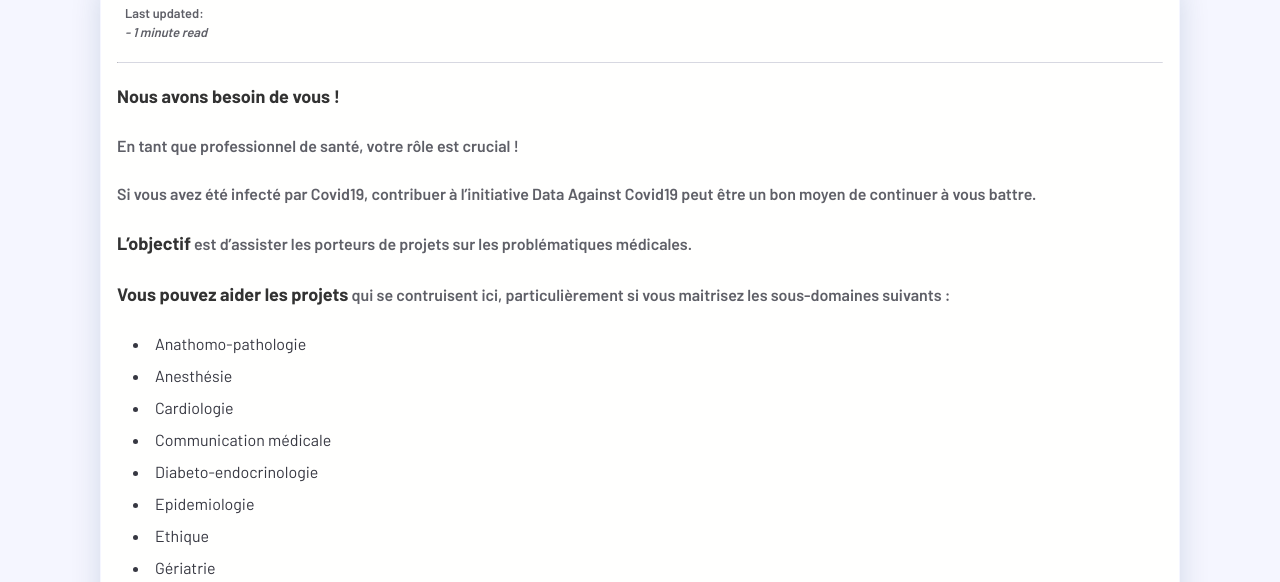
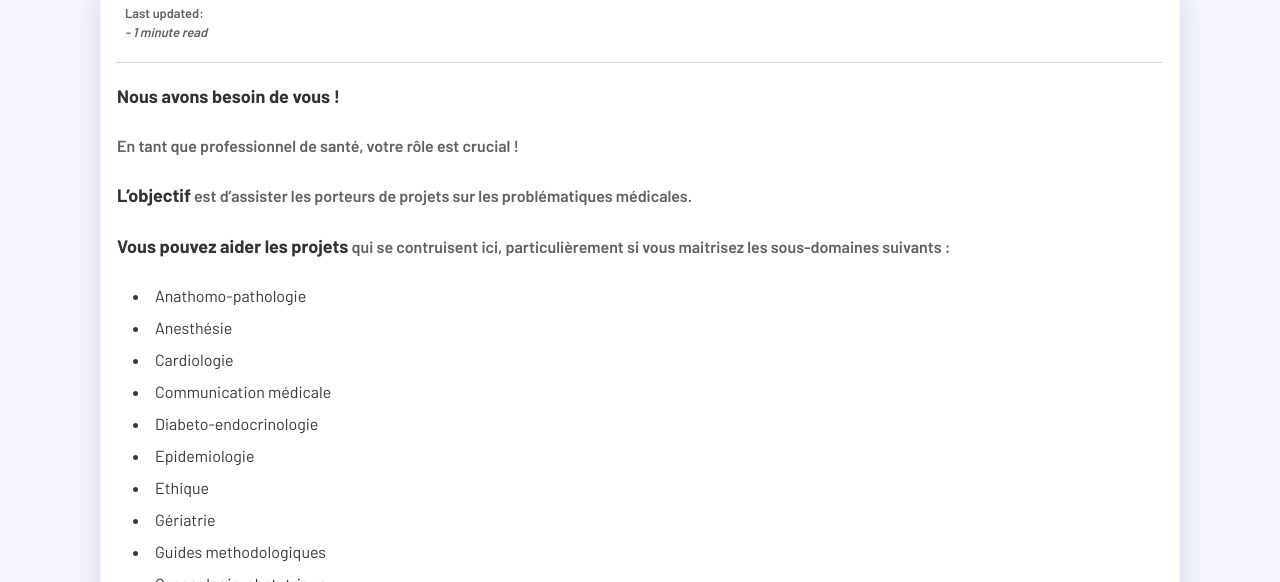
Before and after one commit to opencovid19-fr/opencovid19-fr.github.io, a Jekyll site: the page built from _posts/Comment contribuer/2020-04-02-je-suis-professionnel-sante.md, in a window 1280 px wide and 900 px high, cut to the strip 318-900 px from the top of the window. Built offline with Jekyll 4.4.1, drawn with Linux system fonts in a browser that asks for light colours; nearby versions of some CDN libraries; comment, search, counter and statistics services are not loaded.

Commit message:
remove 'Si vous avez été infecté...' (not in pad)

```diff
--- a/_posts/Comment contribuer/2020-04-02-je-suis-professionnel-sante.md
+++ b/_posts/Comment contribuer/2020-04-02-je-suis-professionnel-sante.md
@@ -12,8 +12,6 @@
 **Nous avons besoin de vous !**
 
 En tant que professionnel de santé, votre rôle est crucial !
-
-Si vous avez été infecté par Covid19, contribuer à l'initiative Data Against Covid19 peut être un bon moyen de continuer à vous battre.
 
 **L’objectif** est d’assister les porteurs de projets sur les problématiques médicales.
 
```
